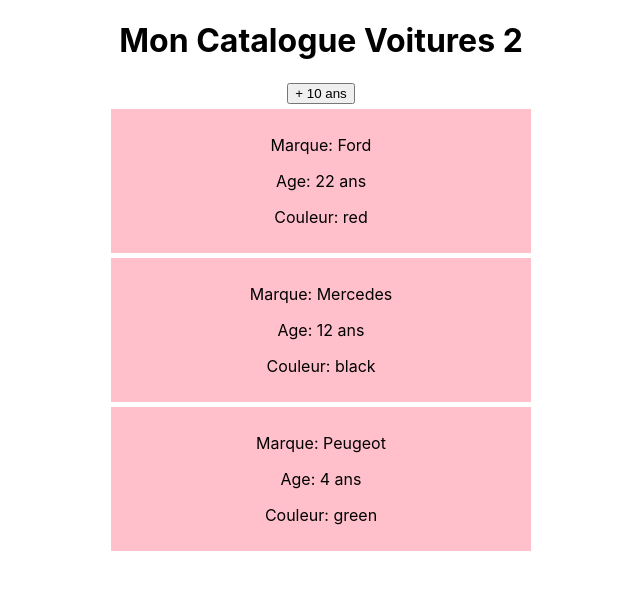
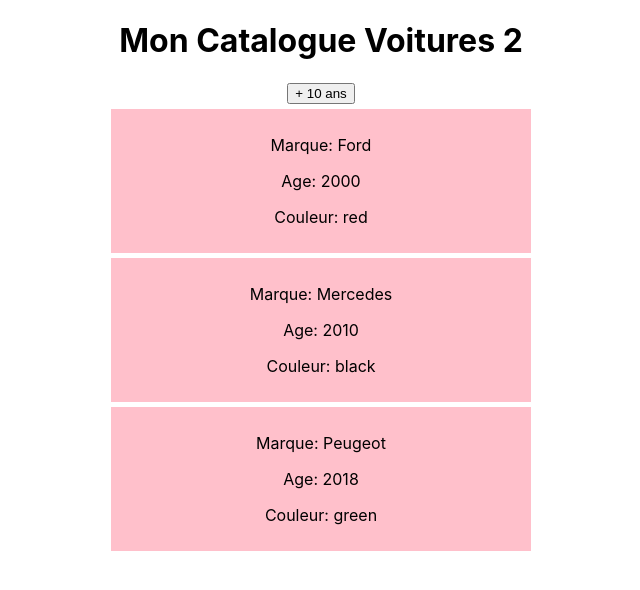
Before and after one commit to Djoul75/cars-react, a React (Create React App) app: page / in a window 1280 px wide. Shown: the top 590 px of the page, without its empty margins (319-959 px from the left). Built offline with nearby package versions, Linux system fonts and the light colour scheme.

Commit message:
iterration avec le destructuring

```diff
--- a/src/components/Mycars.js
+++ b/src/components/Mycars.js
@@ -25,19 +25,18 @@
 
     render() {
 
-      const year = new Date().getFullYear();
-
         return (
             <div>
                 <h1>{this.state.titre}</h1>
 
                 <button onClick={this.addTenYears}>+ 10 ans</button>
 
+
                 {
-                  this.state.voitures.map((voiture, index) => {
+                  this.state.voitures.map(({name, color, year}, index) => {
                     return(
                       <div key={index}>
-                        <Car nom={voiture.name} color={voiture.color} year={year - voiture.year + ' ans'} />
+                        <Car nom={name} color={color} year={year} />
                       </div>
                     )
                   })
```
